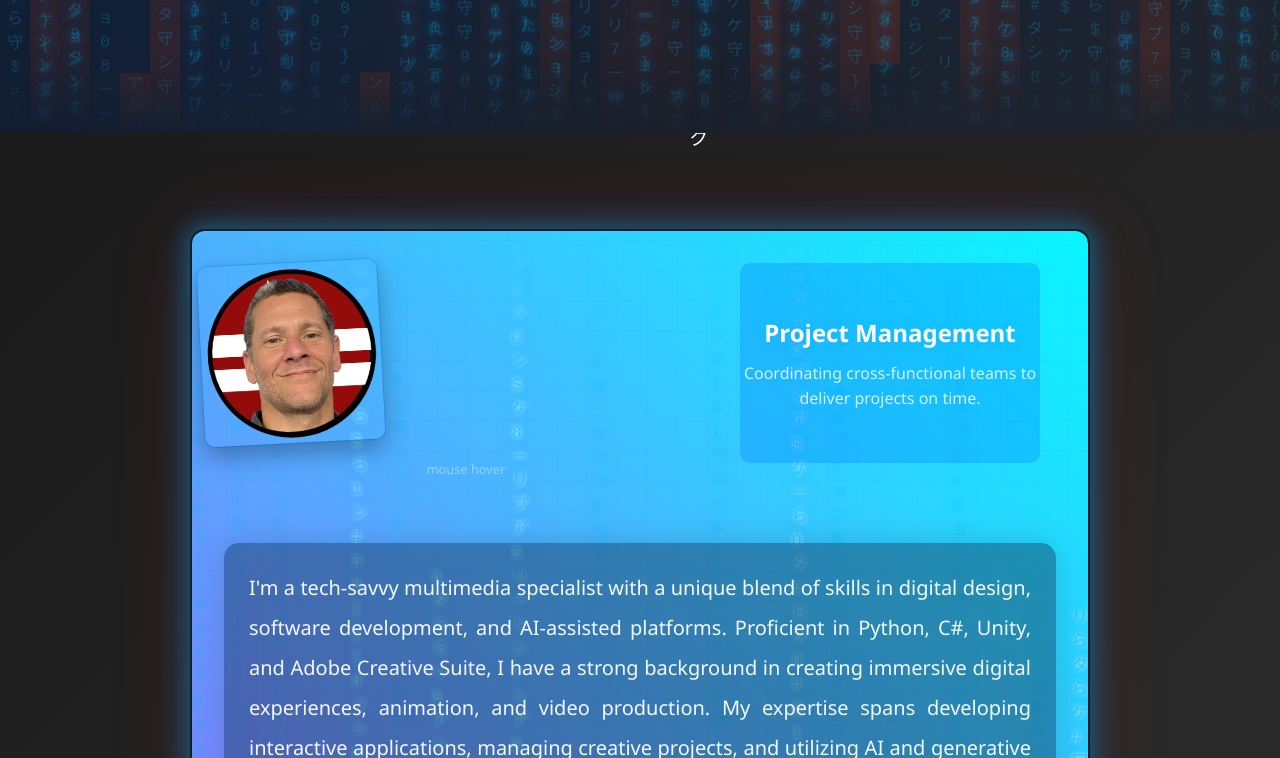
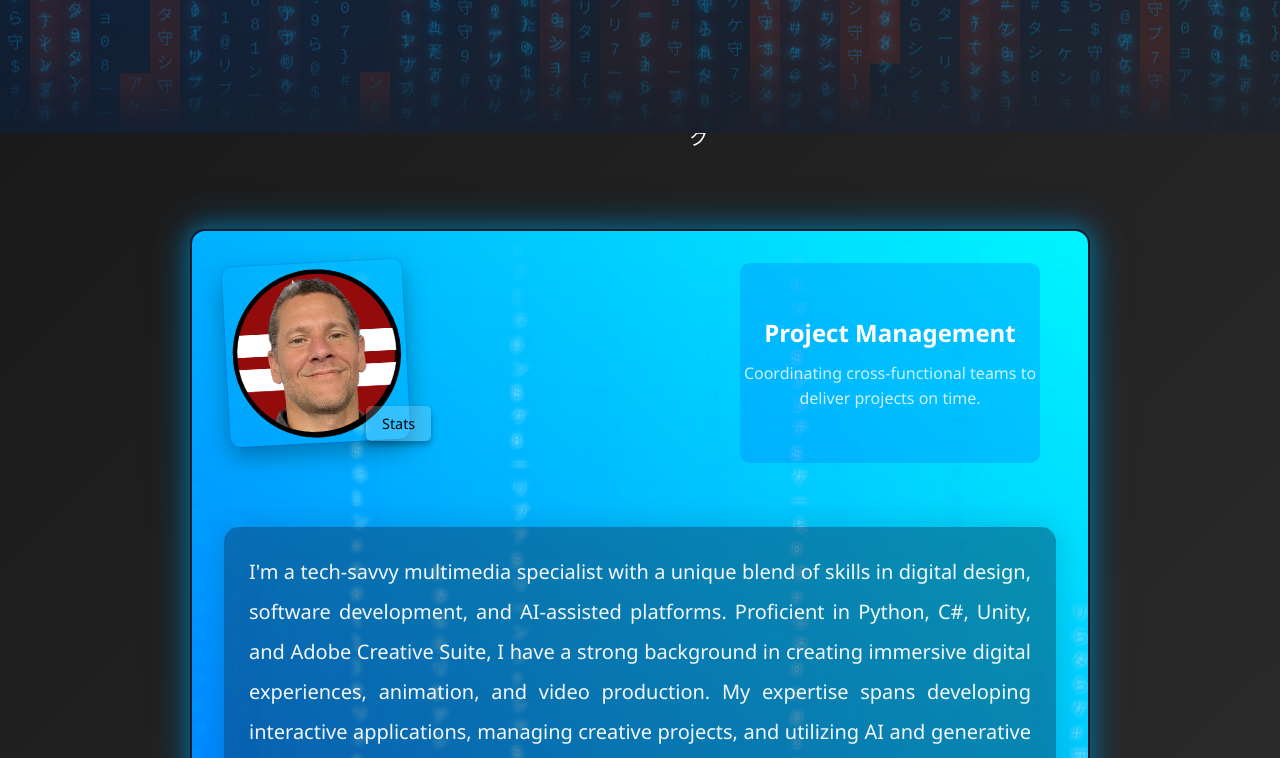
Before and after one commit to FotiosMpouris/testcopyResume, a plain HTML site: page index.html in a window 1280 px wide. Shown: the part 667-1425 px from the top of the page. Drawn offline with nearby package versions, Linux system fonts and the light colour scheme; grey boxes are pictures that could not be loaded; animation ran at ten frames a second.

Commit message:
Update index.html

```diff
--- a/index.html
+++ b/index.html
@@ -377,10 +377,9 @@
             border: 2px solid transparent !important; /* Changed from 1px to 2px and made transparent for gradient border */
             box-shadow:
                 0 0 40px rgba(0, 0, 0, 0.4),
-                0 0 80px rgba(255, 0, 0, 0.2),
                 inset 0 0 40px rgba(0, 123, 255, 0.08),
                 0 0 20px rgba(0, 183, 255, 0.5),
-                0 0 40px rgba(0, 183, 255, 0.5) !important; /* Added additional neon shadows */
+                0 0 40px rgba(0, 183, 255, 0.5) !important; /* Removed pink shadow and kept blue shadows */
             overflow: hidden;
             backdrop-filter: blur(10px);
             transform-style: preserve-3d;
@@ -398,7 +397,7 @@
             bottom: -10px;
             border: 2px solid transparent;
             border-radius: 15px;
-            background: linear-gradient(45deg, #0ff, #f0f, #0ff, #f0f); /* Neon gradient */
+            background: linear-gradient(45deg, #0ff, #00f, #0ff, #00f); /* Changed to blue gradient */
             background-size: 400% 400%;
             animation: gradientAnimation 10s ease infinite; /* Animated gradient */
             box-shadow: 0 0 20px rgba(0, 183, 255, 0.5), 0 0 40px rgba(0, 183, 255, 0.5);
@@ -463,7 +462,7 @@
             margin-top: 0; /* Remove extra space above */
             z-index: 3;
             cursor: pointer; /* Indicate interactivity */
-            left: -175px; /* Shift left by 175px */
+            left: -150px; /* Shift left by 150px (175px - 25px) */
         }
 
         /* Profile Image Hover Effects */
@@ -505,11 +504,34 @@
             mix-blend-mode: overlay;
         }
 
+        /* Hover Button on Profile Image */
+        .profile-hover-button {
+            position: absolute;
+            bottom: 10px;
+            left: calc(50% - 100px); /* Moved left by another 50px */
+            background: rgba(255, 255, 255, 0.2); /* Very transparent white */
+            border: none;
+            color: #000; /* Changed text color for visibility */
+            padding: 8px 16px;
+            border-radius: 5px;
+            font-size: 0.9rem;
+            cursor: pointer;
+            opacity: 1;
+            transition: transform 0.3s ease;
+            z-index: 5; /* Increased z-index to ensure visibility */
+            box-shadow: 0 4px 6px rgba(0, 0, 0, 0.3);
+        }
+
+        /* Optional: Add slight hover effect */
+        .profile-hover-button:hover {
+            transform: translateY(-3px);
+        }
+
         /* Profile Stats Overlay */
         .profile-stats-overlay {
             position: absolute;
             top: 50%; /* Center vertically relative to the profile image */
-            left: 100%; /* Position to the right of the profile image */
+            left: calc(100% + 35px); /* Moved 35px to the right */
             transform: translate(-300px, -50%);
             width: 280px; /* Slightly narrower for better fit */
             height: 200px; /* Fixed height for cycling */
@@ -1080,12 +1102,28 @@
             z-index: 5; /* Ensure it's above other elements */
         }
 
-        /* Added Styles for "mouse hover" Text */
-        .hover-text {
-            margin-top: 0.5rem;
-            font-size: 0.8rem;
-            color: var(--faint-text);
-            user-select: none;
+        /* New Button Styling */
+        /* Removed hover opacity and transform to keep the button always visible */
+        .profile-hover-button {
+            position: absolute;
+            bottom: 10px;
+            left: calc(50% - 100px); /* Moved left by another 50px */
+            background: rgba(255, 255, 255, 0.2); /* Very transparent white */
+            border: none;
+            color: #000; /* Changed text color for visibility */
+            padding: 8px 16px;
+            border-radius: 5px;
+            font-size: 0.9rem;
+            cursor: pointer;
+            opacity: 1;
+            transition: transform 0.3s ease;
+            z-index: 5; /* Increased z-index to ensure visibility */
+            box-shadow: 0 4px 6px rgba(0, 0, 0, 0.3);
+        }
+
+        /* Optional: Add slight hover effect */
+        .profile-hover-button:hover {
+            transform: translateY(-3px);
         }
     </style>
 </head>
@@ -1159,8 +1197,7 @@
     <section class="lower-hero">
         <div class="particles-container"></div>
         <div class="scrolling-code"></div>
-        <!-- Removed #profile-trigger div -->
-        <!-- No additional content needed as per your preference -->
+        <!-- Removed #profile-trigger div and "mouse hover" text -->
     </section>
 
     <!-- Dark Theme Section -->
@@ -1177,8 +1214,8 @@
                         <div class="profile-container">
                             <img src="assets/fotiosProfile.png" alt="Fotios Mpouris" class="about-profile-img">
 
-                            <!-- "mouse hover" Text -->
-                            <p class="hover-text">mouse hover</p>
+                            <!-- Added Hover Button -->
+                            <button class="profile-hover-button">Stats</button>
 
                             <div class="profile-stats-overlay">
                                 <div class="stats-cycler">
@@ -1422,26 +1459,33 @@
                 }
             }
 
-            // Attach event listeners to start cycling on hover
+            // Attach event listeners to start cycling on hover for both profile image and stats button
             const profileImg = document.querySelector('.about-profile-img');
+            const statsButton = document.querySelector('.profile-hover-button');
             const statsOverlay = document.querySelector('.profile-stats-overlay');
 
-            profileImg.addEventListener('mouseenter', () => {
+            function showStats() {
                 gsap.to(statsOverlay, {
                     opacity: 1,
                     duration: 0.3,
                     ease: "power1.out"
                 });
                 cycleStats(); // Start cycling on first hover
-            });
-
-            profileImg.addEventListener('mouseleave', () => {
+            }
+
+            function hideStats() {
                 gsap.to(statsOverlay, {
                     opacity: 0,
                     duration: 0.3,
                     ease: "power1.out"
                 });
-            });
+            }
+
+            profileImg.addEventListener('mouseenter', showStats);
+            profileImg.addEventListener('mouseleave', hideStats);
+
+            statsButton.addEventListener('mouseenter', showStats);
+            statsButton.addEventListener('mouseleave', hideStats);
         }
 
         // Particle Effects
```
